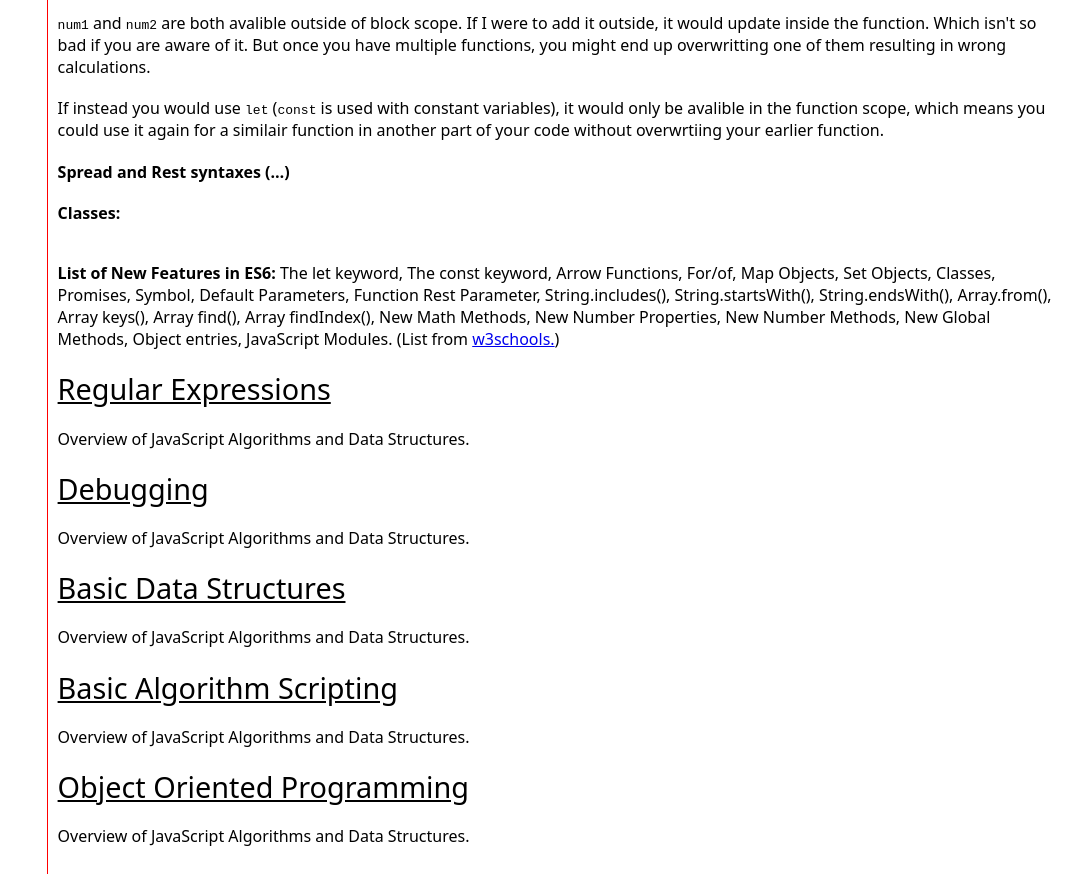
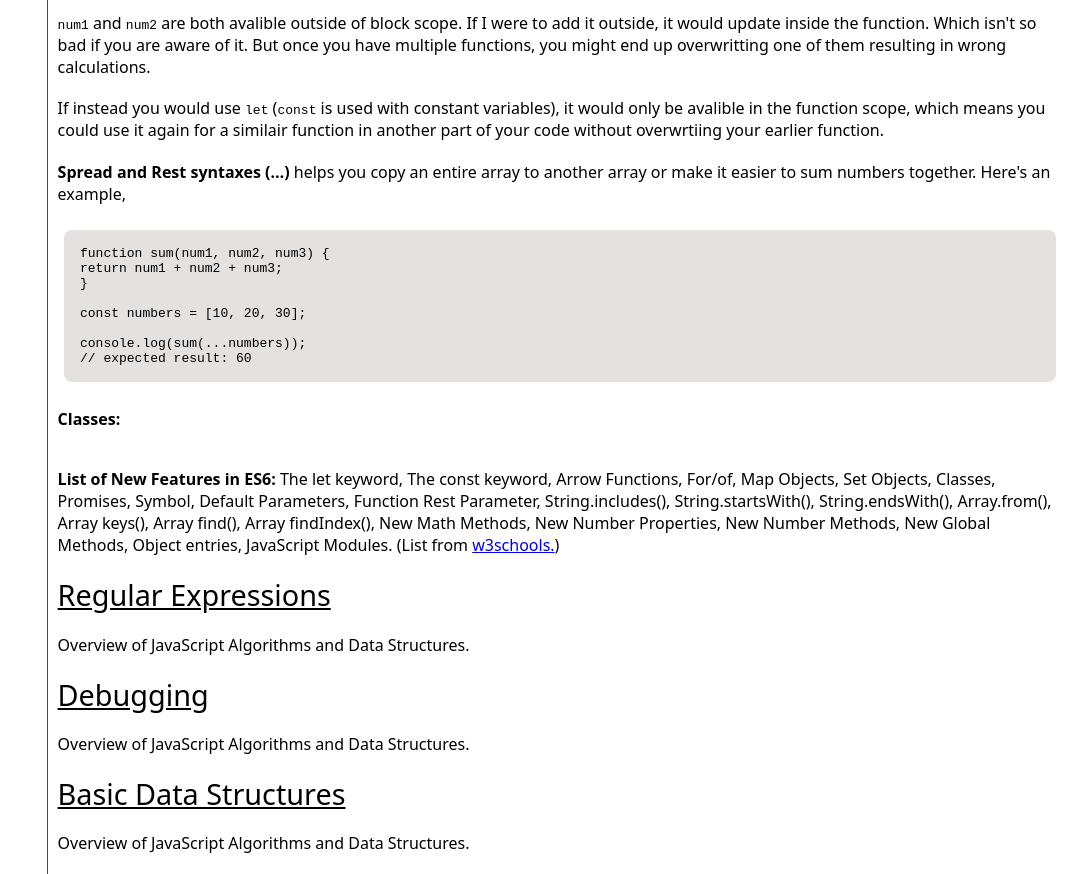
Before and after one commit to JohanCodeForFun/algorithms-and-data-structures, a plain HTML site: page freecodecamp/ResponsiveWebDesign/technical-documentation-page/index.html in a window 1280 px wide. Shown: the part 1680-2554 px from the top of the page, without its empty margins (208-1280 px from the left). Drawn offline with Linux system fonts and the light colour scheme.

Commit message:
begin writing spread and rest chapter

```diff
--- a/freecodecamp/ResponsiveWebDesign/technical-documentation-page/index.html
+++ b/freecodecamp/ResponsiveWebDesign/technical-documentation-page/index.html
@@ -10,7 +10,7 @@
 <body>
     <main id="main-doc">
         <nav id="navbar">
-            <header>JS DSA</header>
+            <header>JS Doc.</header>
             <ul>
                 <li><a class="nav-link"  href="#JavaScript_Algorithms_and_Data_Structures">Overview of JS DSA</a></li>
                 <li><a class="nav-link"  href="#Basic_Javascript">Basic Javascript</a></li>
@@ -33,7 +33,7 @@
                         JavaScript Algorithms and Data Structures
                 </header>
                 <p>
-                    Overview of JavaScript Algorithms and Data Structures.
+                    My collected notes and thoughts of the JavaScript langugage and Algorithms and Data Structures.
                 </p>
             </section>
 
@@ -116,8 +116,18 @@
                     <p>If instead you would use <code>let</code> (<code>const</code> is used with constant variables), it would only be avalible in the function scope, which means you could use it again for a similair function in another part of your code without overwrtiing your earlier function.
                     </p>
 
-                    <p><span>Spread and Rest syntaxes (…)</span>
+                    <p><span>Spread and Rest syntaxes (…)</span> helps you copy an entire array to another array or make it easier to sum numbers together. Here's an example,
                     </p>
+                    <pre>
+                    function sum(num1, num2, num3) {
+                        return num1 + num2 + num3;
+                    }
+
+                    const numbers = [10, 20, 30];
+
+                    console.log(sum(...numbers));
+                    // expected result: 60
+                </pre>
 
                    <p><span>Classes:</span>
                 </p>
```
